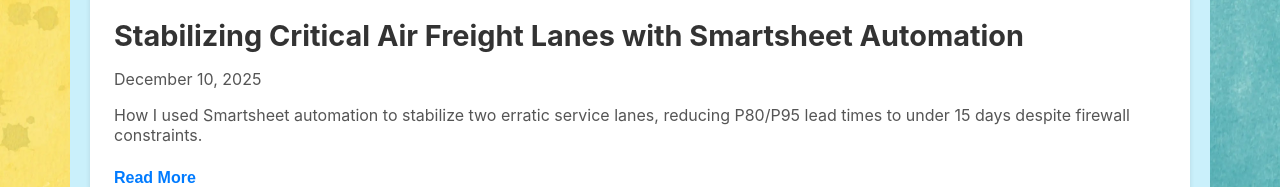
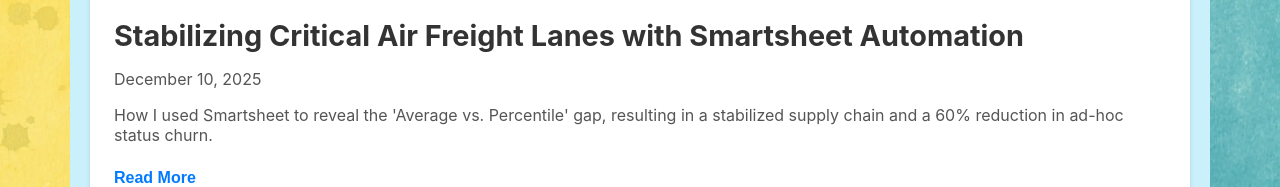
Before and after one commit to tannoah0586/my-portfolio, a React (Create React App) app: page / in a window 1280 px wide. Shown: the part 3599-3786 px from the top of the page. Built offline with nearby package versions, Linux system fonts and the light colour scheme.

Commit message:
added new blog entry work related powerBI and smartsheet related

```diff
--- a/src/data/blogs.js
+++ b/src/data/blogs.js
@@ -1,29 +1,28 @@
 const blogs = [
-  {
+{
     id: 5,
     title: "Stabilizing Critical Air Freight Lanes with Smartsheet Automation",
     excerpt:
-      "How I used Smartsheet automation to stabilize two erratic service lanes, reducing P80/P95 lead times to under 15 days despite firewall constraints.",
+      "How I used Smartsheet to reveal the 'Average vs. Percentile' gap, resulting in a stabilized supply chain and a 60% reduction in ad-hoc status churn.",
     date: "December 10, 2025",
     slug: "smartsheet-supply-chain-stabilization",
     category: "Case Study",
-    tags: ["Supply Chain", "Smartsheet", "Automation", "Vendor Management", "PowerBI"],
+    tags: ["Supply Chain", "Smartsheet", "Governance", "Vendor Management", "PowerBI"],
     status: "published",
     content: `
-      Situation: Two critical air freight lanes were suffering from high variability. We were reacting to delays after they happened, leading to excessive email churn and missed service levels. Data was trapped in PowerBI behind corporate firewalls, making direct API integration impossible.\n
+      Situation: Two of our most critical air freight lanes were suffering from extreme lead-time variability. We were operating in a reactive state—constantly chasing updates via email. Data existed in PowerBI, but it was a 'lagging' indicator; we only saw the failure after it happened.\n
 
-      Task: I needed a way to proactively monitor these shipments, flag "at-risk" cargo before it breached the SLA, and hold service providers accountable without spending hours on manual emails.\n
+      Task: I needed to build a proactive 'Early Warning System' that flagged at-risk shipments before they breached the SLA, and more importantly, aligned our performance definitions with our service provider.\n
 
-      Action: I built a "Human-in-the-Loop" automation system using Smartsheet.
-      1. **Hybrid Data Flow:** I established a workflow to manually input weekly data from PowerBI into Smartsheet (bypassing the firewall issue).
-      2. **Automated Logic:** I configured Smartsheet to automatically calculate days-in-transit against the agreed SLA.
-      3. **Visual Management:** Conditional formatting instantly highlights shipments approaching the SLA date in **Yellow** (Warning) and those past due in **Red** (Critical).
-      4. **Automated Governance:** I set up daily automated alerts that trigger emails to service providers for any "Red" or "Yellow" lines, requiring them to input root causes or remediation plans directly into the sheet.\n
+      Action: I implemented a Smartsheet-based Governance Framework:
+      1. **Proactive Monitoring:** I created a weekly sync from PowerBI into Smartsheet to bypass firewall restrictions, setting up conditional formatting (Yellow/Red) based on 'Days in Transit.'
+      2. **The Metric Shift:** I discovered the provider was measuring success using **Averages**, which masked significant outliers. I pivoted our tracking to **P80 and P95 (80th/95th Percentile)**. This forced a focus on the most erratic 20% of shipments that were actually causing the supply chain instability.
+      3. **Automated Accountability:** I configured daily automated triggers. If a shipment hit a 'Red' status, the provider received a notification requiring a root-cause update directly in the sheet—eliminating the need for manual follow-up emails.\n
 
-      Result: After just one month, the noise reduced drastically.
-      - **Email Reduction:** Ad-hoc status checks were replaced by the automated report.
-      - **Stabilization:** The P80 and P95 (80th and 95th percentile) lead times dropped significantly, stabilizing within the target 15-day window.
-      - **Accountability:** Service providers now self-correct before shipments turn red, proving that semi-automated tools can drive massive operational discipline.
+      Result: Within one month, the results were transformative:
+      - **Lead Time Stabilization:** P95 lead times were brought down significantly and stabilized within the target 15-calendar-day window.
+      - **Operational Efficiency:** By moving from 'Average' to 'Percentile' tracking, we identified and fixed systemic customs issues that were previously hidden.
+      - **Email Reduction:** Ad-hoc 'Where is my shipment?' emails dropped by estimated 60% as stakeholders now had a self-service, real-time view of the truth.
     `
   },
   {
```
